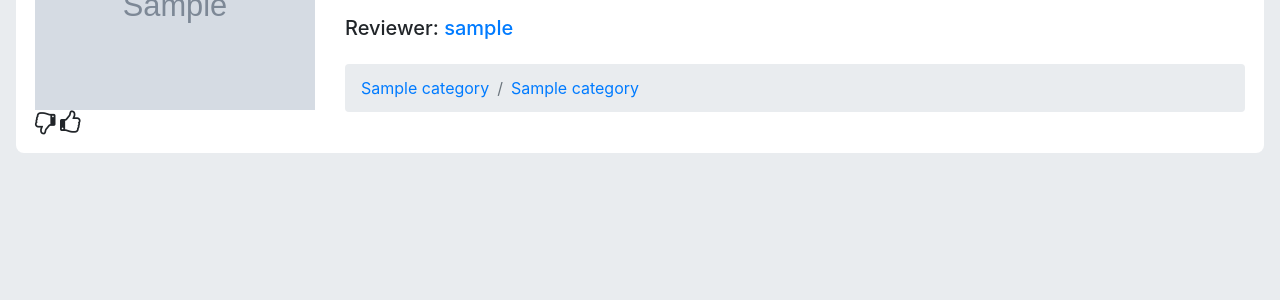
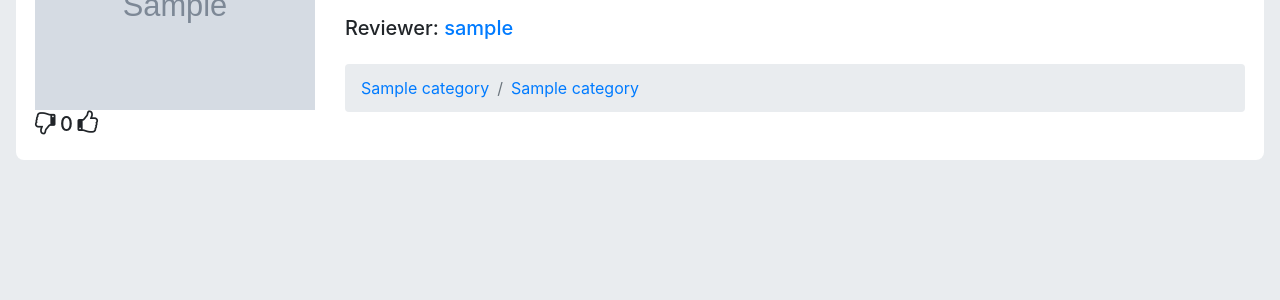
Before and after one commit to andrewsui/tgc07-project03, a Flask app: page /threads in a window 1280 px wide. Shown: the part 388-688 px from the top of the page. Run offline with Flask 2, Linux system fonts and the light colour scheme; grey boxes marked "Sample" are stand-in pictures; a database or web service that is not in the repository returns one stand-in record (values such as "Sample title"); some libraries are stand-ins or nearby versions.

Commit message:
Add placeholder for aggregate vote count on each review thread

```diff
--- a/static/css/style.css
+++ b/static/css/style.css
@@ -35,6 +35,10 @@ body {
     transform: scale(-1, 1);
 }
 
+.votes-aggregate {
+    display: inline-block;
+}
+
 .price {
     color: darkred;
     font-weight: bold;
--- a/templates/threads/all-threads.html
+++ b/templates/threads/all-threads.html
@@ -43,8 +43,9 @@
                 </div>
                 <div class="row">
                     <div class="col">
-                        <i id="down-{{ thread._id }}" class="vote-btn vote-down fa fa-thumbs-o-down" aria-hidden="true"></i>
-                        <i id="up-{{ thread._id }}" class="vote-btn vote-up fa fa-thumbs-o-up" aria-hidden="true"></i>
+                        <span><i id="down-{{ thread._id }}" class="vote-btn vote-down fa fa-thumbs-o-down" aria-hidden="true"></i></span>
+                        <span><h5 class="votes-aggregate">0</h5></span>
+                        <span><i id="up-{{ thread._id }}" class="vote-btn vote-up fa fa-thumbs-o-up" aria-hidden="true"></i></span>
                     </div>
                 </div>
             </div>
```
